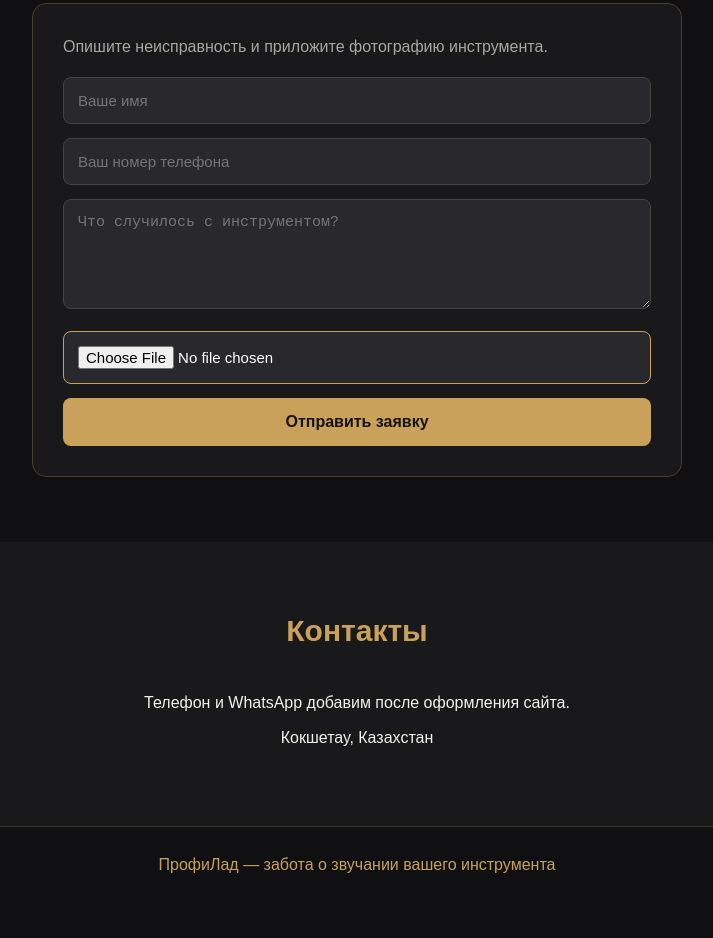
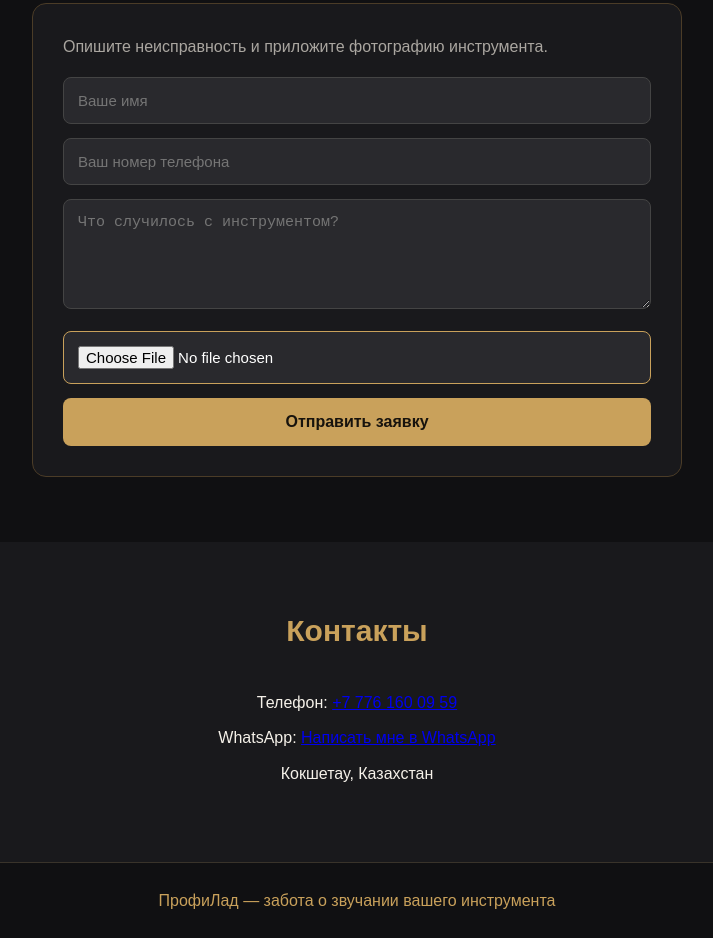
Before and after one commit to Anton-1928/.github.io, a plain HTML site: page index.html in a window 1280 px wide. Shown: the part 1881-2819 px from the top of the page, without its empty margins (283-996 px from the left). Before the commit the page ends 2784 px from the top, so only its background shows below. Drawn offline with Linux system fonts and the light colour scheme.

Commit message:
Update index.html

```diff
--- a/index.html
+++ b/index.html
@@ -320,7 +320,8 @@
 
     <section class="contacts" id="contacts">
       <h2 class="section-title">Контакты</h2>
-      <p>Телефон и WhatsApp добавим после оформления сайта.</p>
+      <p>Телефон: <a href="tel:+77761600959">+7 776 160 09 59</a></p>
+<p>WhatsApp: <a href="https://wa.me/77761600959" target="_blank">Написать мне в WhatsApp</a></p>
       <p>Кокшетау, Казахстан</p>
     </section>
   </main>
```
